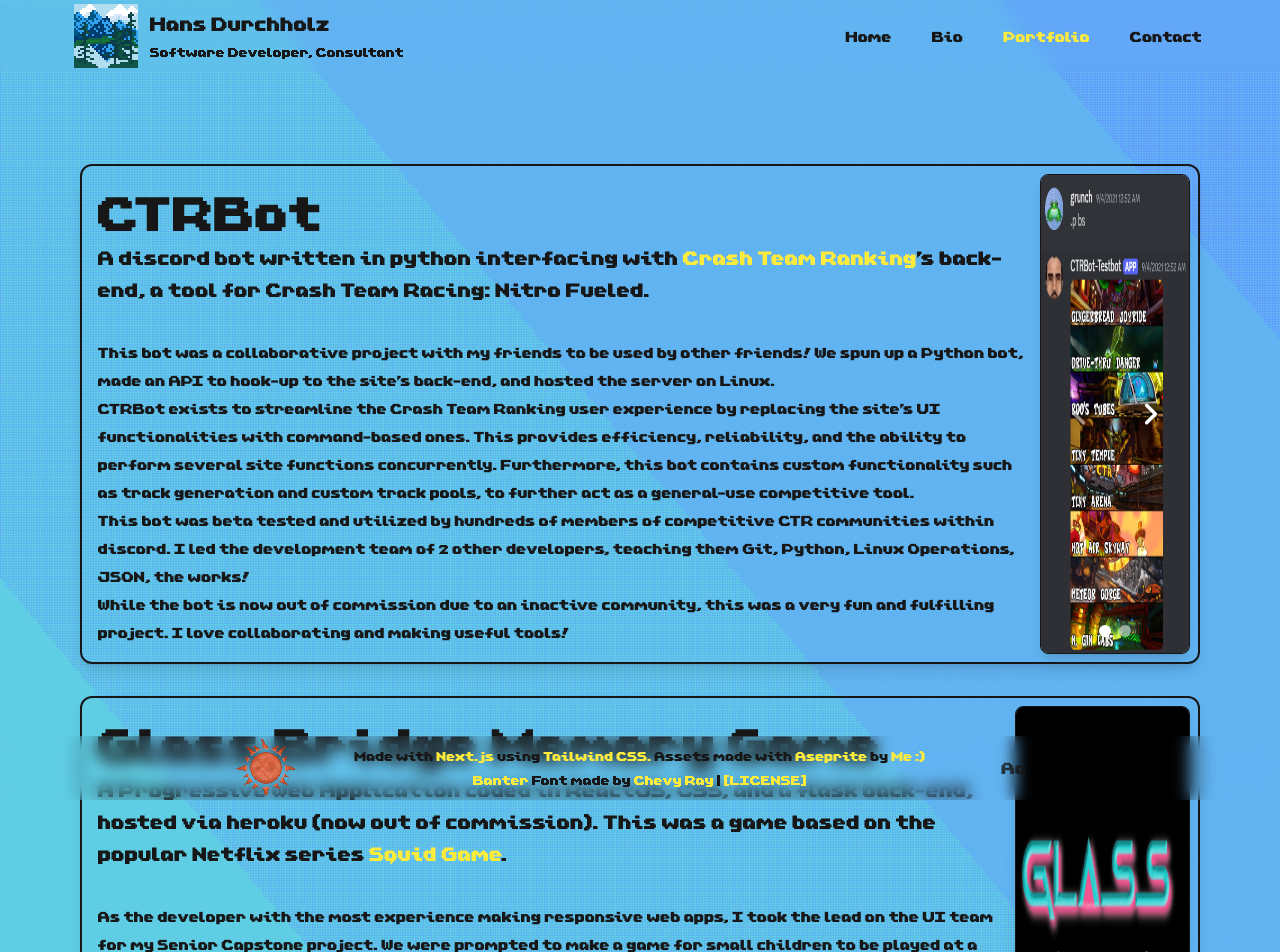
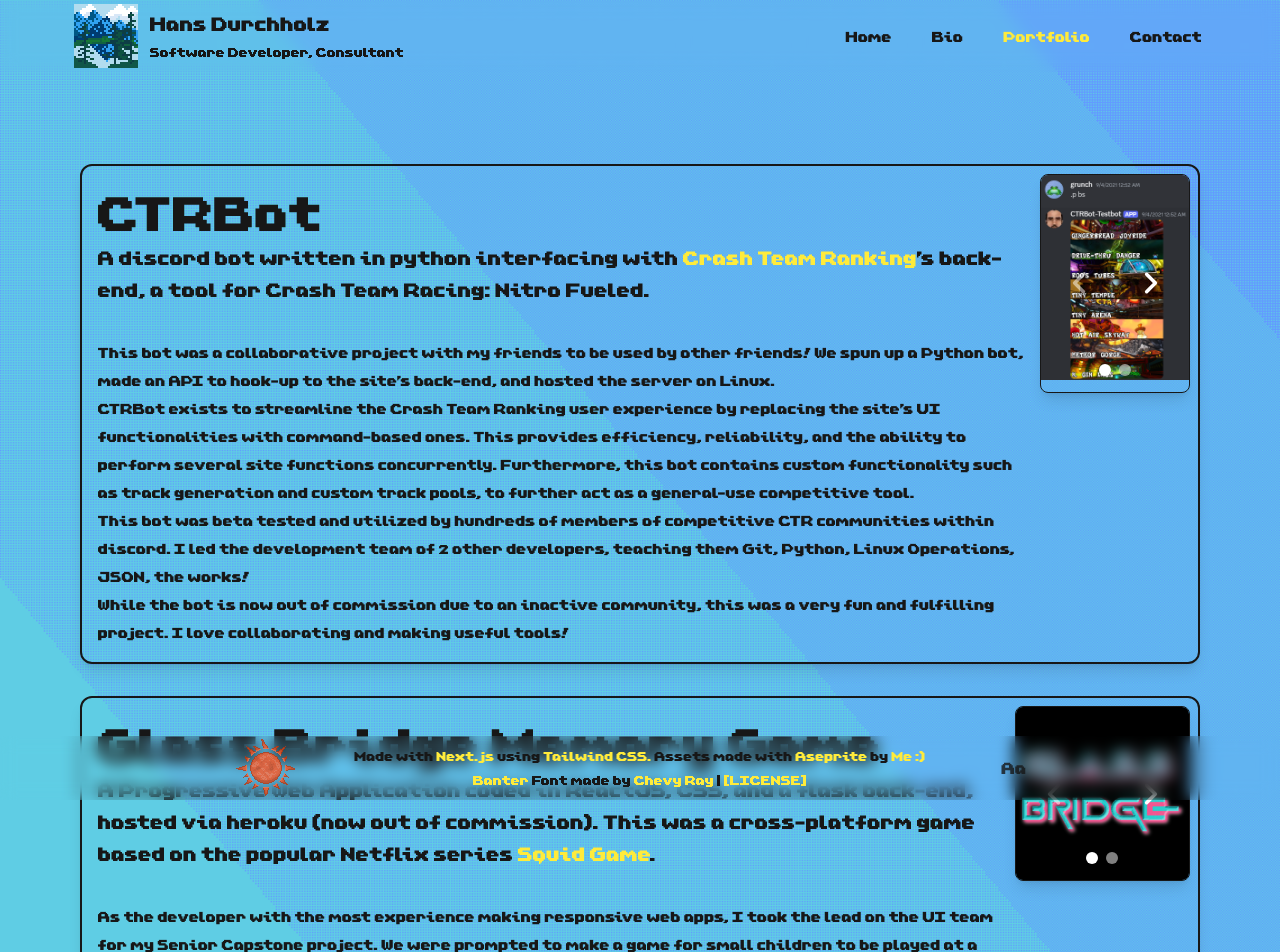
Before and after one commit to hansied67/hansied67.github.io, a Next.js app: page /portfolio in a window 1280 px wide. Shown: the top 952 px of the page. Built offline with nearby package versions, Linux system fonts and the light colour scheme.

Commit message:
Custom Portfolio Entry Component
Allows for easier refactors when more entries are added

```diff
--- /dev/null
+++ b/src/app/components/PortfolioEntry/PortfolioEntry.tsx
@@ -0,0 +1,42 @@
+'use client';
+
+// import Link from "next/link";
+import Image from "next/image";
+import CustomCarousel from "../CustomCarousel/CustomCarousel";
+
+interface PortfolioProps {
+  children: React.ReactNode,
+  className: string | undefined,
+  title: string,
+  carouselImages: Array<{ src: string, alt: string }>
+}
+
+
+// Custom component for easy portfolio additions/modifications
+export default function PortfolioEntry(
+  props: PortfolioProps) {
+    return (
+      <div className={props.className}>
+        <div className="flex flex-col lg:flex-row gap-2 border-2 shadow-lg rounded-xl p-2">
+          <div className="flex py-2 pl-2">
+            <div className="flex flex-col">
+            <h1 className="font-bold text-lg lg:text-6xl">{props.title}</h1>
+              {props.children}
+            </div>
+          </div>
+          <CustomCarousel className="border-1 rounded-lg shadow-lg md:mb-2 w-1/2 mx-auto">
+            {props.carouselImages.map((item, index) => (
+              <Image
+              key={index}
+              src={item.src}
+              alt={item.alt}
+              width={0}
+              height={0}
+              sizes="100vw"
+              className="w-full h-full" />
+            ))}
+          </CustomCarousel>
+        </div>
+      </div>
+    )
+}
--- a/src/app/portfolio/page.tsx
+++ b/src/app/portfolio/page.tsx
@@ -1,15 +1,17 @@
-import Image from "next/image";
 import Link from "next/link";
-import CustomCarousel from "../components/CustomCarousel/CustomCarousel";
+import PortfolioEntry from "../components/PortfolioEntry/PortfolioEntry";
 
 export default function Portfolio() {
     return (
         <div className="grid grid-rows-[20px_1fr_20px] min-h-screen p-8 gap-16 sm:p-20">
           <main className="flex flex-col gap-[32px] row-start-2">
-            <div className="flex flex-col lg:flex-row gap-2 border-2 shadow-lg rounded-xl p-2">
-              <div className="flex py-2 pl-2">
-                <div className="flex flex-col">
-                  <h1 className="font-bold text-lg lg:text-6xl">CTRBot</h1>
+            <PortfolioEntry
+            className=""
+            title="CTRBot"
+            carouselImages={[
+              { src: "/CTRBot SC1.png", alt: "dasdas" },
+              { src: "/CTRBot SC2.png", alt: "asdfjk" },
+            ]}>
               <h2 className="text-sm lg:text-2xl">
                   A discord bot written in python interfacing with
                   <Link
@@ -30,20 +32,16 @@ export default function Portfolio() {
                 <br />
                 While the bot is now out of commission due to an inactive community, this was a very fun and fulfilling project. I love collaborating and making useful tools!
               </h2>
-                </div>
-              </div>
-              <CustomCarousel className="border-1 rounded-lg shadow-lg md:mb-2 w-1/2 mx-auto">
-                <Image src="/CTRBot SC1.png" alt="" width={300} height={0} className="m-auto h-full"/>
-                <Image src="/CTRBot SC2.png" alt="" width={300} height={0} className="m-auto h-full"/>
-              </CustomCarousel>
-            </div>
-            <div className="flex flex-col lg:flex-row gap-2 border-2 shadow-lg rounded-xl p-2">
-              {/* TODO: Fill out the rest of these entries! Get a good selfie dummy! */}
-              <div className="flex py-2 pl-2">
-                <div className="flex flex-col">
-                  <h1 className="font-bold text-lg lg:text-6xl">Glass Bridge Memory Game</h1>
+            </PortfolioEntry>
+            <PortfolioEntry
+            className=""
+            title="Glass Bridge Memory Game"
+            carouselImages={[
+              { src: "/GlassBridge.png", alt:"jkllkj" },
+              { src: "/Frog.gif", alt:"frog" }
+            ]}>
               <h2 className="text-sm lg:text-2xl">
-                      A Progressive Web Application coded in ReactJS, CSS, and a flask back-end, hosted via heroku (now out of commission). This was a game based on the popular Netflix series
+                  A Progressive Web Application coded in ReactJS, CSS, and a flask back-end, hosted via heroku (now out of commission). This was a cross-platform game based on the popular Netflix series
                   <Link
                     className="text-yellow-500 hover:text-blue-500 visited:text-amber-500"
                     href="https://crashteamranking.com/nftttable/"
@@ -53,7 +51,7 @@ export default function Portfolio() {
                   .
                   <br /><br />
               </h2>
-                  <h2 className="flex mt-auto text-sm lg:text-lg grow">
+              <h2 className="flex mt-auto text-sm lg:text-lg overflow-auto">
                 As the developer with the most experience making responsive web apps, I took the lead on the UI team for my Senior Capstone project. We were prompted to make a game for small children to be played at a Girl Scouts retreat. Squid Game was huge at the time, so we based our game and its aesthetic on the show to draw players in.
                 <br />
                 I created the front-end&apos;s styles, components, and signals, complete with persistent state management, hooks to our Flask &quot;High Scores&quot; back-end, and custom assets.
@@ -62,13 +60,7 @@ export default function Portfolio() {
                 <br />
                 Finally, I managed all the bells and whistles pertinent to our scope, including internal/external metadata, documentation, responsive design, video production for remote presentation, etc.
               </h2>
-                </div>
-              </div>
-              <CustomCarousel className="border-1 rounded-lg shadow-lg md:mb-2 w-1/2 mx-auto">
-                <Image src="/GlassBridge.png" alt="" width={300} height={0} className="m-auto h-full"/>
-                <Image src="/Frog.gif" alt="TODO: temp, fill all alt text!" width={300} height={0} className="m-auto h-full"/>
-              </CustomCarousel>
-            </div>
+            </PortfolioEntry>
           </main>
         </div>
     );
```
Lines whose indentation alone changed are shown as unchanged.
